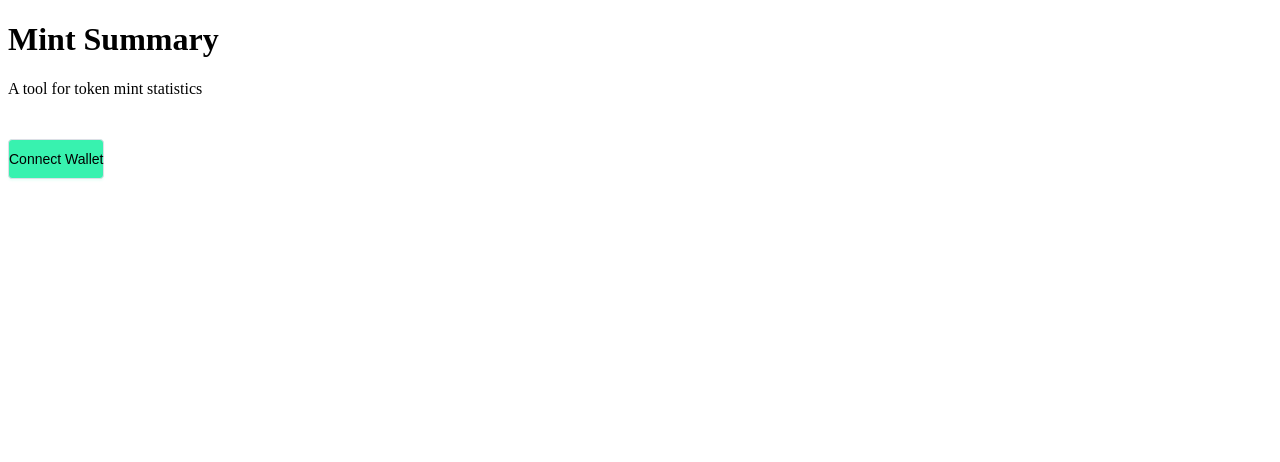
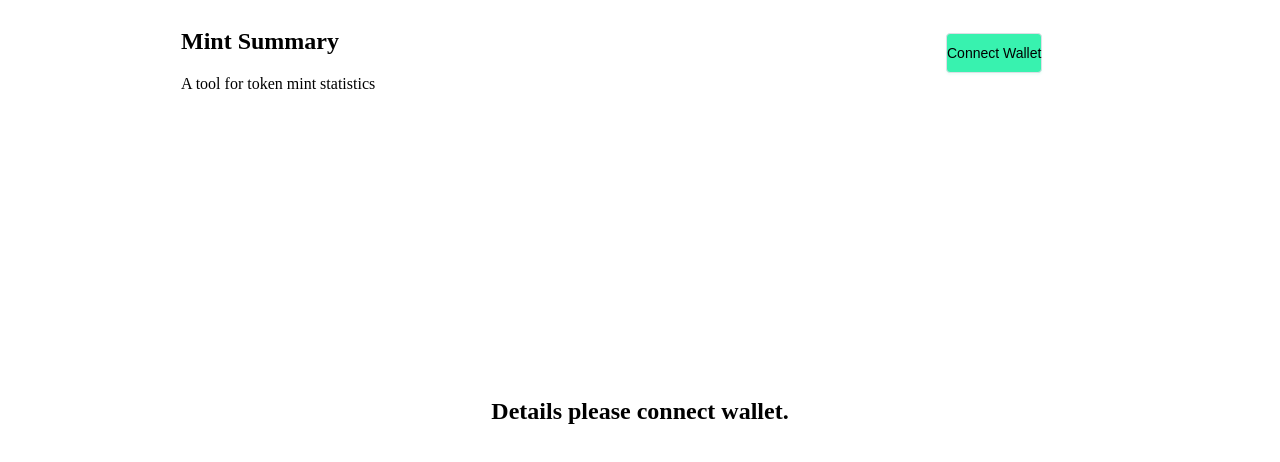
Before and after one commit to linqiulinqiu/PBstatistics, a Vue app: page / in a window 1280 px wide. Shown: the top 462 px of the page. Built offline with nearby package versions, Linux system fonts and the light colour scheme.

Commit message:
add style

```diff
--- a/src/components/ConnectWallet.vue
+++ b/src/components/ConnectWallet.vue
@@ -1,7 +1,8 @@
 <template>
   <el-col id="connect">
     <span v-if="bsc" style="color: #fff" class="baddr font">
-      <el-tooltip effect="light" placement="bottom">
+      <el-tooltip effect="light" placement="bottom" :content="bsc.addr">
+        <!-- <span slot="content">{{ bsc.addr }}</span> -->
         <el-button class="font">
           {{ addr }}
         </el-button>
@@ -13,13 +14,13 @@
       class="connect"
       v-loading="connect_loading"
     >
-        Connect Wallet
+      Connect Wallet
     </el-button>
   </el-col>
 </template>
 <script>
 import { mapState } from "vuex";
-import pbw from 'pbwallet';
+import pbw from "pbwallet";
 
 export default {
   name: "ConnectWallet",
@@ -27,10 +28,12 @@ export default {
     bsc: "bsc",
     addr: function (state) {
       if (state.bsc.addr) {
-        return state.bsc.addr.substr(0, 6) + "..." + state.bsc.addr.substr(-4, 4);
+        return (
+          state.bsc.addr.substr(0, 6) + "..." + state.bsc.addr.substr(-4, 4)
+        );
       }
       return false;
-    }
+    },
   }),
   data() {
     return {
--- a/src/components/HomePage.vue
+++ b/src/components/HomePage.vue
@@ -1,28 +1,60 @@
 <template>
-  <div class="home">
-    <h1>Mint Summary</h1>
-    <p>
-      A tool for token mint statistics
-    </p>
-    <ConnectWallet />
-    <MintTable v-if='bsc' />
-  </div>
+  <el-container class="home">
+    <el-header height="100px">
+      <el-row>
+        <el-col
+          :lg="{ span: 7, offset: 3 }"
+          :md="{ span: 6, offset: 3 }"
+          :sm="{ span: 11, offset: 2 }"
+          :xs="{ span: 14, offset: 1 }"
+        >
+          <h1>Mint Summary</h1>
+          <p>A tool for token mint statistics</p>
+        </el-col>
+        <el-col
+          :lg="{ span: 6, offset: 8 }"
+          :md="{ span: 6, offset: 9 }"
+          :sm="{ span: 6, offset: 5 }"
+          :xs="{ span: 4, offset: 1 }"
+        >
+          <ConnectWallet />
+        </el-col>
+      </el-row>
+    </el-header>
+    <el-main>
+      <MintTable v-if="bsc" />
+      <el-col v-else class="details">
+        <h2>Details please connect wallet.</h2>
+      </el-col>
+    </el-main>
+  </el-container>
 </template>
 
 <script>
-
-import ConnectWallet from './ConnectWallet.vue';
-import MintTable from './MintTable.vue';
+import ConnectWallet from "./ConnectWallet.vue";
+import MintTable from "./MintTable.vue";
 import { mapState } from "vuex";
 
 export default {
-  name: 'HomePage',
+  name: "HomePage",
   components: {
     ConnectWallet,
-    MintTable
+    MintTable,
   },
   computed: mapState({
-      bsc: "bsc"
-  })
+    bsc: "bsc",
+  }),
+};
+</script>
+<style>
+.home {
+  min-width: 390px;
 }
-</script>
+.details {
+  text-align: center;
+  padding-top: 200px;
+}
+.home > .el-main {
+  margin-top: 50px;
+}
+</style>
```
Also changed, not shown: 1 other file (tests, documents, lock files or other folders).
